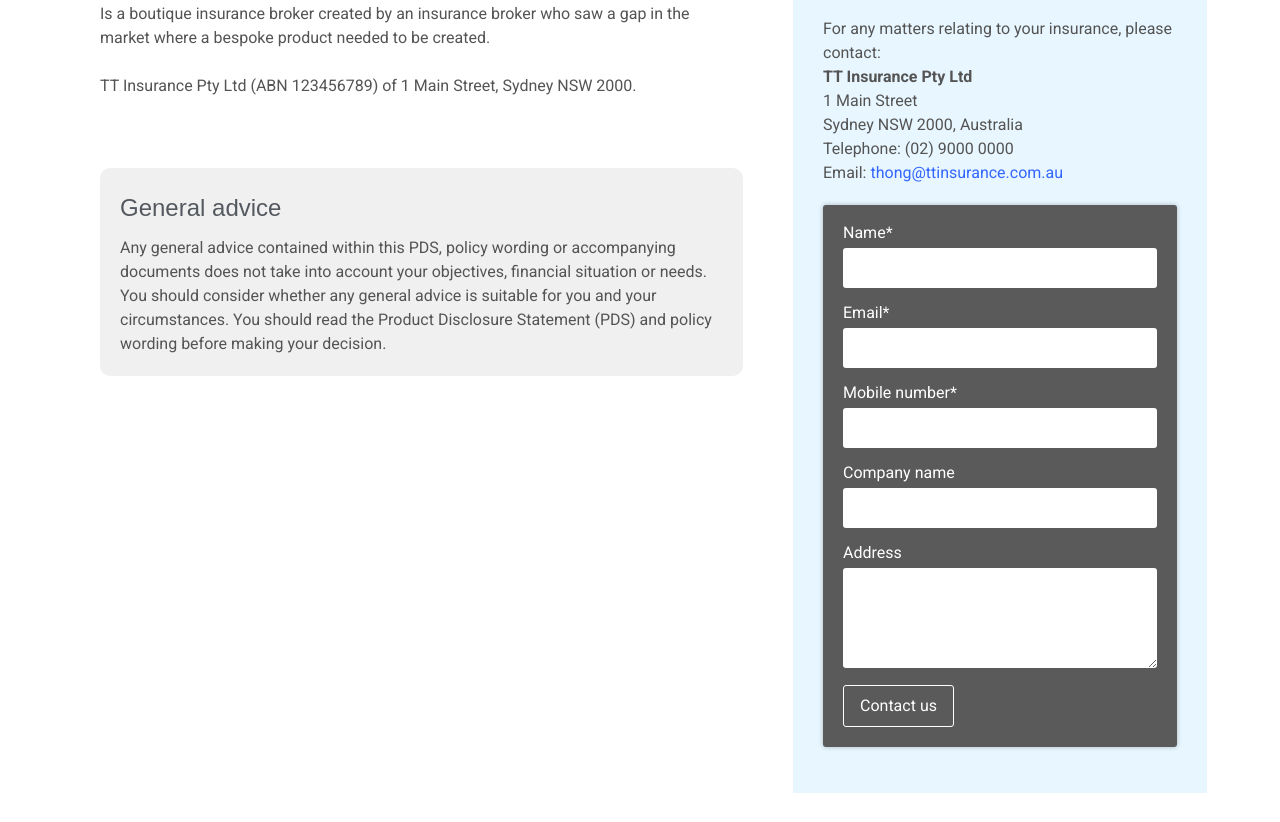
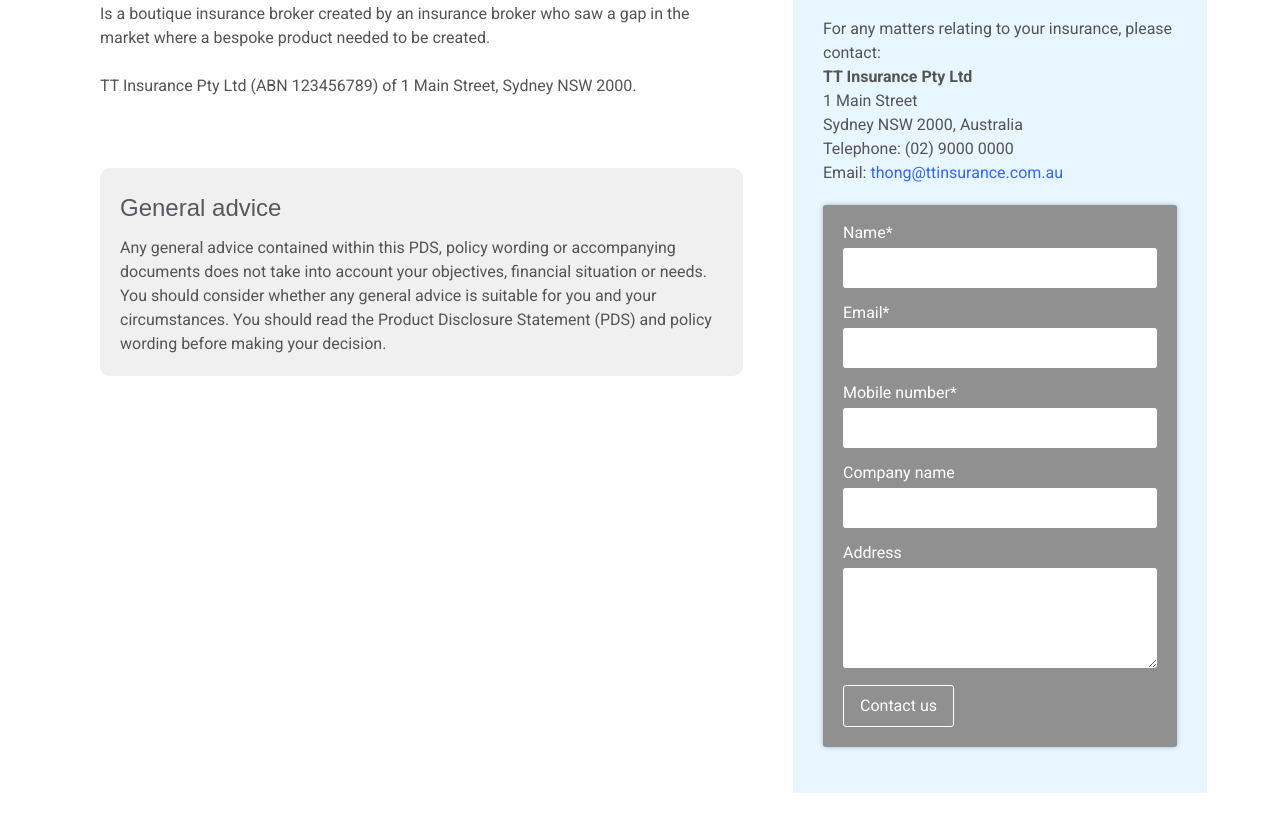
Before and after one commit to ttinsurance/ttinsurance.github.io, a plain HTML site: page index.html in a window 1280 px wide. Shown: the part 624-1446 px from the top of the page. Drawn offline with Linux system fonts and the light colour scheme; a web font is replaced by a local one.

Commit message:
update contact form bg

```diff
--- a/index.html
+++ b/index.html
@@ -91,7 +91,7 @@
       form.wpcf7-form {
         border-radius: 3px;
         padding: 20px 20px 10px 20px;
-        background: #5a5a5a;
+        background: #909090;
         box-shadow: 0 0 5px rgba(0, 0, 0, 0.25);
       }
     </style>
```
